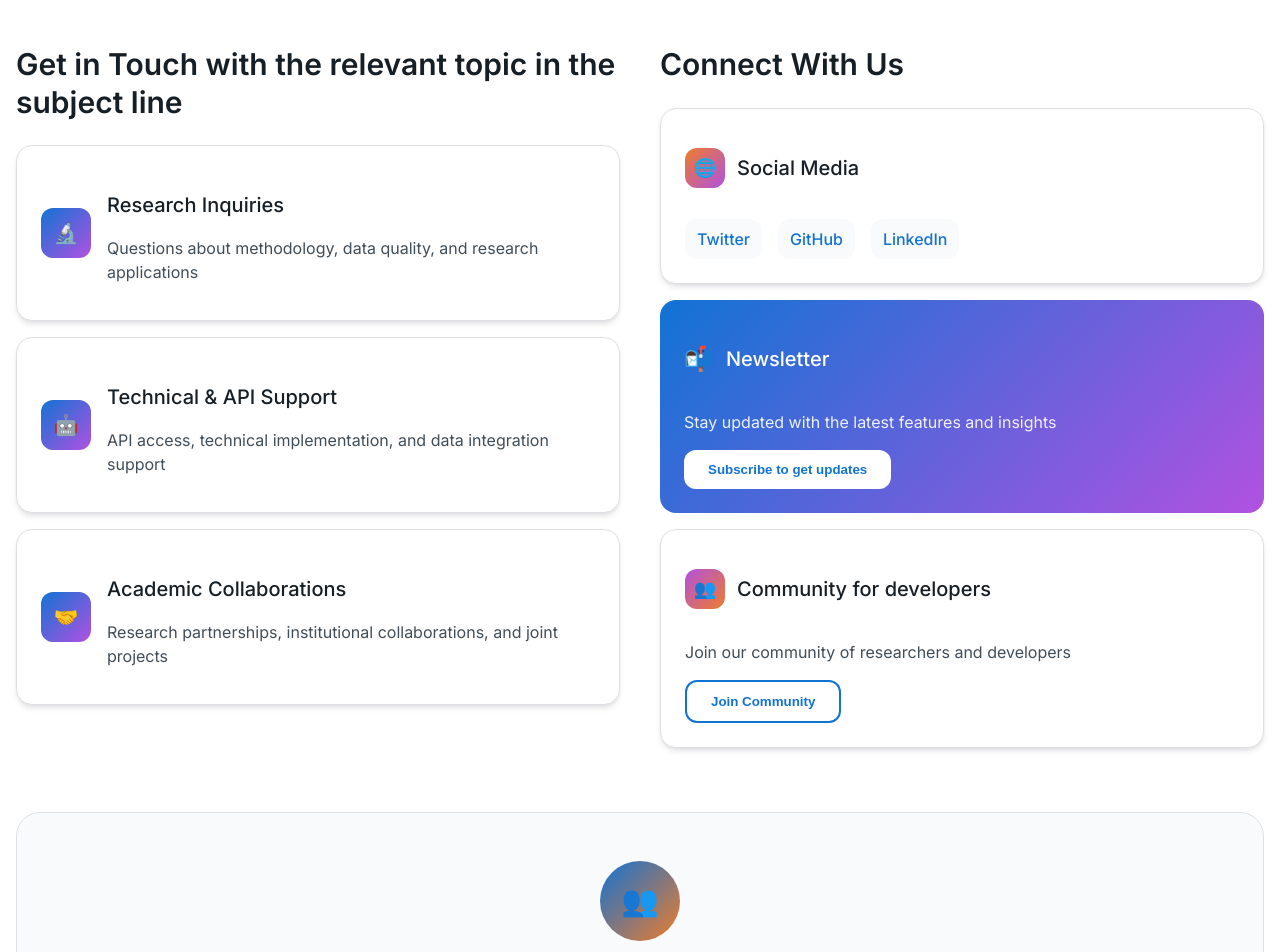
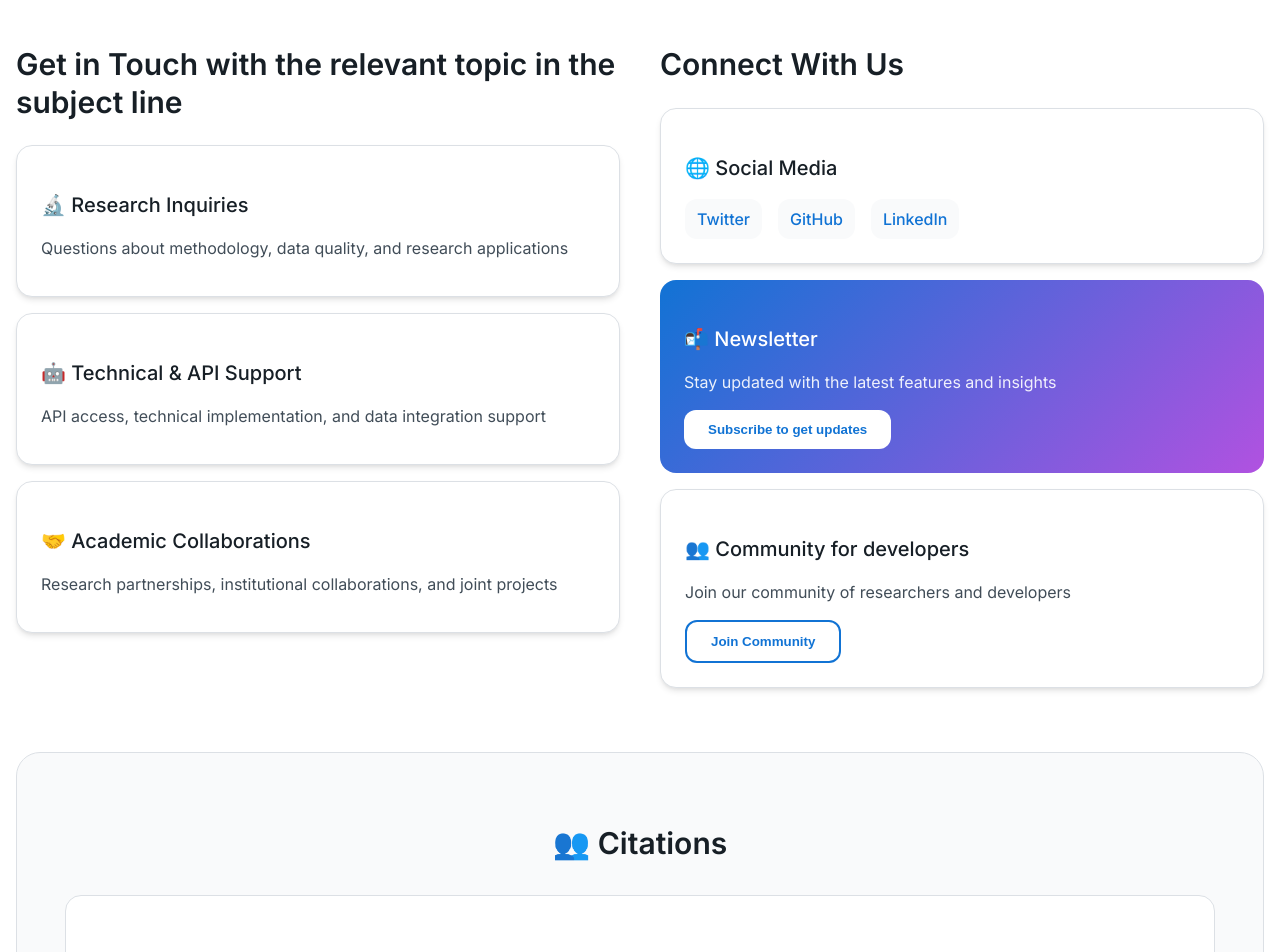
Before and after one commit to Bibhuprasadbehera/Preprint-commons, a React (Vite) app in the folder frontend/: page /contact in a window 1280 px wide. Shown: the part 320-1272 px from the top of the page. Built offline with nearby package versions, Linux system fonts and the light colour scheme.

Commit message:
advanced searcg fix #2

```diff
--- a/frontend/src/components/Paper/PaperMetadata.jsx
+++ b/frontend/src/components/Paper/PaperMetadata.jsx
@@ -105,7 +105,7 @@ const PaperMetadata = ({ paper }) => {
         <Card.Content>
           <div className={styles.metadataGrid}>
             {meta.map(m => {
-              if (!paper[m.k]) return null;
+              if (!paper[m.k] || paper[m.k] === 'Nan') return null;
               let val = m.v ? m.v(paper[m.k]) : paper[m.k];
               return (
                 <div key={m.k} className={styles.metadataItem}>
--- a/frontend/src/components/ui/AdvancedSearch/AdvancedSearch.jsx
+++ b/frontend/src/components/ui/AdvancedSearch/AdvancedSearch.jsx
@@ -111,7 +111,6 @@ const AdvancedSearch = ({ onSearch, loading = false }) => {
     month: '',
     subject: '',
     server: '',
-    authors: '',
     institution: '',
     license: '',
     citation_min: '',
@@ -176,7 +175,6 @@ const AdvancedSearch = ({ onSearch, loading = false }) => {
       month: '',
       subject: '',
       server: '',
-      authors: '',
       institution: '',
       license: '',
       citation_min: '',
@@ -309,18 +307,6 @@ const AdvancedSearch = ({ onSearch, loading = false }) => {
         </div>
 
 
-        {/* Authors */}
-        <div className={styles.fieldGroup}>
-          <label className={styles.fieldLabel}>Authors</label>
-          <input
-            type="text"
-            value={searchCriteria.authors}
-            onChange={(e) => handleInputChange('authors', e.target.value)}
-            placeholder="Search by author name"
-            className={styles.textInput}
-          />
-        </div>
-
         {/* Institution */}
         <div className={styles.fieldGroup}>
           <label className={styles.fieldLabel}>Institution</label>
--- a/frontend/src/pages/ContactPage.jsx
+++ b/frontend/src/pages/ContactPage.jsx
@@ -71,27 +71,14 @@ const ContactPage = () => {
                   boxShadow: 'var(--shadow-md)',
                   transition: 'all var(--transition-normal)'
                 }}>
-                  <div style={{ display: 'flex', alignItems: 'center', gap: 'var(--spacing-lg)' }}>
-                    <div style={{
-                      width: '50px',
-                      height: '50px',
-                      background: 'linear-gradient(135deg, var(--color-primary), var(--color-accent))',
-                      borderRadius: 'var(--radius-lg)',
-                      display: 'flex',
-                      alignItems: 'center',
-                      justifyContent: 'center',
-                      fontSize: 'var(--font-size-xl)',
-                      flexShrink: 0
-                    }}>
-                      {contact.icon}
-                    </div>
-                    <div style={{ flex: 1 }}>
+                  <div>
                     <h3 className="text-heading-4" style={{
                       marginBottom: 'var(--spacing-sm)',
                       color: 'var(--color-text-primary)'
                     }}>
-                        {contact.title}
+                      {contact.icon} {contact.title}
                     </h3>
+                    <div>
                       <p className="text-body" style={{
                         marginBottom: 'var(--spacing-md)',
                         color: 'var(--color-text-secondary)'
@@ -137,23 +124,9 @@ const ContactPage = () => {
                 border: '1px solid var(--color-neutral-200)',
                 boxShadow: 'var(--shadow-md)'
               }}>
-                <div style={{ display: 'flex', alignItems: 'center', gap: 'var(--spacing-md)', marginBottom: 'var(--spacing-lg)' }}>
-                  <div style={{
-                    width: '40px',
-                    height: '40px',
-                    background: 'linear-gradient(135deg, var(--color-secondary), var(--color-accent))',
-                    borderRadius: 'var(--radius-lg)',
-                    display: 'flex',
-                    alignItems: 'center',
-                    justifyContent: 'center',
-                    fontSize: 'var(--font-size-lg)'
-                  }}>
-                    🌐
-                  </div>
-                  <h3 className="text-heading-4" style={{ color: 'var(--color-text-primary)' }}>
-                    Social Media
+                <h3 className="text-heading-4" style={{ color: 'var(--color-text-primary)', marginBottom: 'var(--spacing-lg)' }}>
+                  🌐 Social Media
                 </h3>
-                </div>
                 <div style={{ display: 'flex', gap: 'var(--spacing-lg)', flexWrap: 'wrap' }}>
                   {['Twitter', 'GitHub', 'LinkedIn'].map((platform, index) => (
                     <a
@@ -191,10 +164,9 @@ const ContactPage = () => {
                 borderRadius: 'var(--radius-xl)',
                 padding: 'var(--spacing-xl)'
               }}>
-                <div style={{ display: 'flex', alignItems: 'center', gap: 'var(--spacing-md)', marginBottom: 'var(--spacing-lg)' }}>
-                  <div style={{ fontSize: 'var(--font-size-2xl)' }}>📬</div>
-                  <h3 className="text-heading-4" style={{ color: 'white' }}>Newsletter</h3>
-                </div>
+                <h3 className="text-heading-4" style={{ color: 'white', marginBottom: 'var(--spacing-lg)' }}>
+                  📬 Newsletter
+                </h3>
                 <p className="text-body" style={{
                   color: 'rgba(255, 255, 255, 0.9)',
                   marginBottom: 'var(--spacing-lg)'
@@ -224,23 +196,9 @@ const ContactPage = () => {
                 border: '1px solid var(--color-neutral-200)',
                 boxShadow: 'var(--shadow-md)'
               }}>
-                <div style={{ display: 'flex', alignItems: 'center', gap: 'var(--spacing-md)', marginBottom: 'var(--spacing-lg)' }}>
-                  <div style={{
-                    width: '40px',
-                    height: '40px',
-                    background: 'linear-gradient(135deg, var(--color-accent), var(--color-secondary))',
-                    borderRadius: 'var(--radius-lg)',
-                    display: 'flex',
-                    alignItems: 'center',
-                    justifyContent: 'center',
-                    fontSize: 'var(--font-size-lg)'
-                  }}>
-                    👥
-                  </div>
-                  <h3 className="text-heading-4" style={{ color: 'var(--color-text-primary)' }}>
-                    Community for developers
+                <h3 className="text-heading-4" style={{ color: 'var(--color-text-primary)', marginBottom: 'var(--spacing-lg)' }}>
+                  👥 Community for developers
                 </h3>
-                </div>
                 <p className="text-body" style={{
                   color: 'var(--color-text-secondary)',
                   marginBottom: 'var(--spacing-lg)'
@@ -273,21 +231,8 @@ const ContactPage = () => {
             textAlign: 'center',
             border: '1px solid var(--color-neutral-200)'
           }}>
-            <div style={{
-              width: '80px',
-              height: '80px',
-              background: 'linear-gradient(135deg, var(--color-primary), var(--color-secondary))',
-              borderRadius: 'var(--radius-full)',
-              display: 'flex',
-              alignItems: 'center',
-              justifyContent: 'center',
-              margin: '0 auto var(--spacing-xl)',
-              fontSize: 'var(--font-size-3xl)'
-            }}>
-              👥
-            </div>
             <h2 className="text-heading-2" style={{ marginBottom: 'var(--spacing-lg)' }}>
-              Citations
+              👥 Citations
             </h2>
             <p className="text-body" style={{
               maxWidth: '700px',
```
Also changed, not shown: frontend/src/pages/AuthorDetailsPage.jsx (+68 -9 lines). Lines whose indentation alone changed are shown as unchanged.
